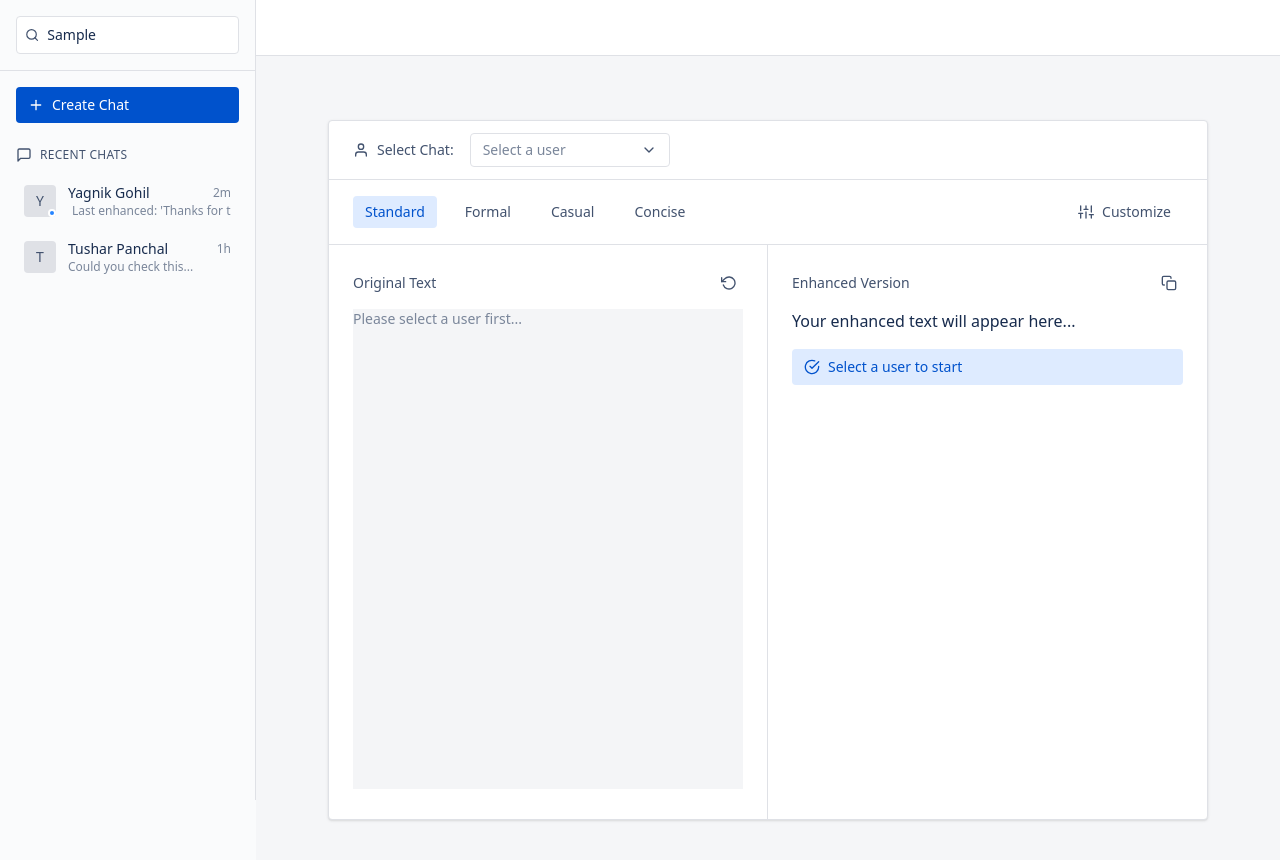
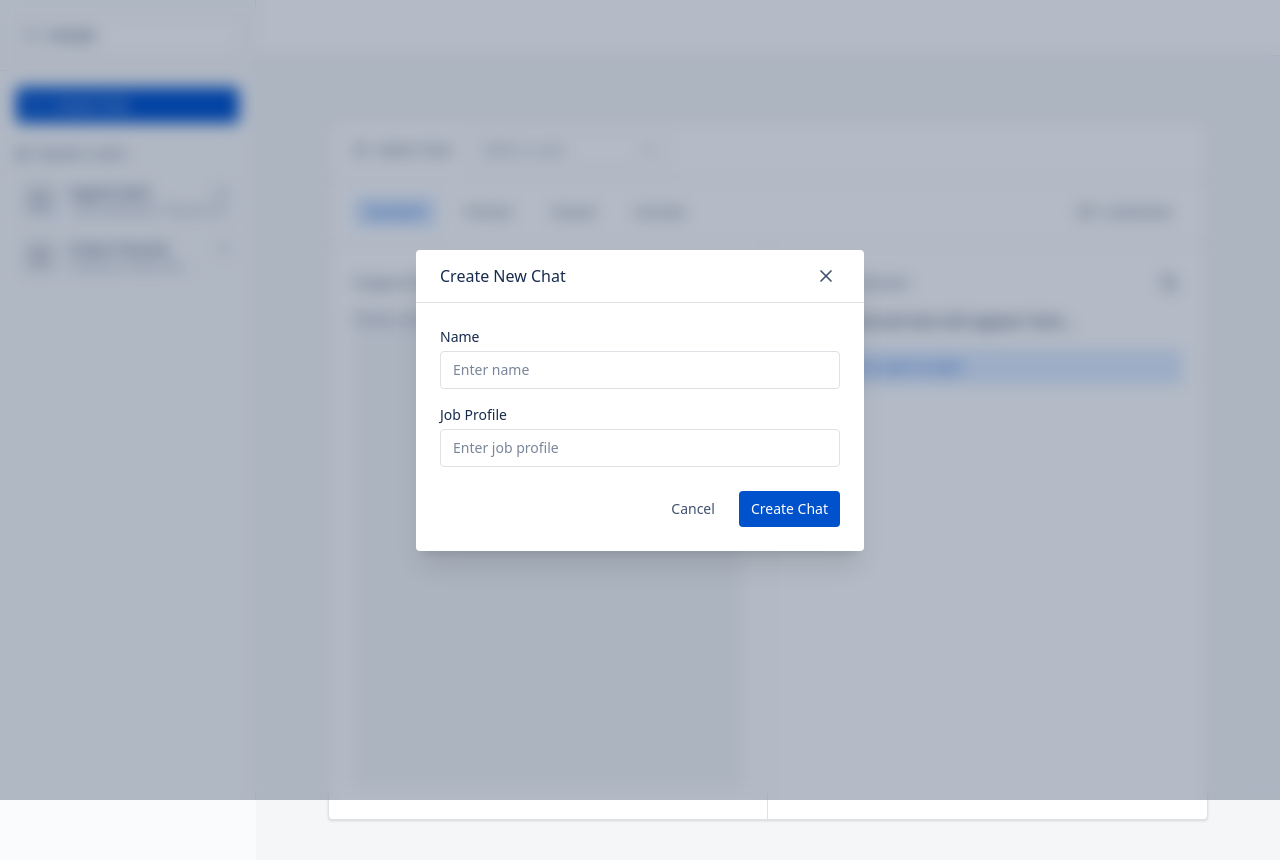
Before and after one commit to rathodrahool/CorrectEase, a React (Vite) app: page / in a window 1280 px wide. Both pictures are taken after typing "Sample" into the empty fields and a click on the button "Create Chat". Shown: the top 860 px of the page. Built offline with nearby package versions, Linux system fonts and the light colour scheme; the HTML template or start-up script is replaced by a standard one.

Commit message:
feat: new model for chat

```diff
--- a/src/components/editor/Editor.tsx
+++ b/src/components/editor/Editor.tsx
@@ -130,7 +130,7 @@
             {isDropdownOpen && (
               <div
                 className="absolute top-full left-0 mt-1 w-full bg-white border
-                border-[#DFE1E6] rounded-sm shadow-lg z-10 py-1"
+                border-[#DFE1E6] rounded-sm shadow-lg z-40 py-1"
               >
                 {mockUsers.map((user) => (
                   <button
--- a/src/components/layout/Layout.tsx
+++ b/src/components/layout/Layout.tsx
@@ -7,13 +7,13 @@
 
 const Layout: React.FC<LayoutProps> = ({ children }) => {
   return (
-    <div className="flex min-h-screen bg-[#FAFBFC]">
+    <div className="flex min-h-screen bg-[#FAFBFC] relative">
       <Navigation />
       <div className="flex-1 flex flex-col">
-        <header className="h-14 border-b border-[#DFE1E6] px-6 flex items-center bg-white sticky top-0 z-10">
+        <header className="h-14 border-b border-[#DFE1E6] px-6 flex items-center bg-white sticky top-0 z-20">
           {/* Header content */}
         </header>
-        <main className="flex-1 overflow-auto">{children}</main>
+        <main className="flex-1 overflow-auto relative z-10">{children}</main>
       </div>
     </div>
   );
--- /dev/null
+++ b/src/components/modals/CreateChatModal.tsx
@@ -0,0 +1,113 @@
+import React from "react";
+import { FiX } from "react-icons/fi";
+
+interface CreateChatModalProps {
+  isOpen: boolean;
+  onClose: () => void;
+  onSubmit: (data: { name: string; jobProfile: string }) => void;
+}
+
+const CreateChatModal: React.FC<CreateChatModalProps> = ({
+  isOpen,
+  onClose,
+  onSubmit,
+}) => {
+  const [name, setName] = React.useState("");
+  const [jobProfile, setJobProfile] = React.useState("");
+
+  if (!isOpen) return null;
+
+  const handleSubmit = (e: React.FormEvent) => {
+    e.preventDefault();
+    onSubmit({ name, jobProfile });
+    setName("");
+    setJobProfile("");
+    onClose();
+  };
+
+  return (
+    <div className="fixed inset-0 flex items-center justify-center z-50">
+      <div
+        className="fixed inset-0 backdrop-blur-sm bg-[#091E42]/30 transition-opacity"
+        onClick={onClose}
+      />
+      <div
+        className="bg-white rounded-sm shadow-xl w-full max-w-md relative z-50
+        transition-all transform scale-100 opacity-100"
+      >
+        <div className="flex items-center justify-between px-6 py-3 border-b border-[#DFE1E6]">
+          <h2 className="text-[#172B4D] font-medium">Create New Chat</h2>
+          <button
+            onClick={onClose}
+            className="text-[#42526E] hover:bg-[#F4F5F7] p-1 rounded-sm transition-colors"
+          >
+            <FiX className="w-5 h-5" />
+          </button>
+        </div>
+
+        <form onSubmit={handleSubmit} className="p-6">
+          <div className="space-y-4">
+            <div>
+              <label
+                htmlFor="name"
+                className="block text-sm font-medium text-[#172B4D] mb-1"
+              >
+                Name
+              </label>
+              <input
+                type="text"
+                id="name"
+                value={name}
+                onChange={(e) => setName(e.target.value)}
+                className="w-full px-3 py-2 border border-[#DFE1E6] rounded-sm text-sm
+                  text-[#172B4D] placeholder-[#7A869A] focus:outline-none
+                  focus:border-[#2684FF] focus:ring-2 focus:ring-[#2684FF] focus:ring-opacity-25"
+                placeholder="Enter name"
+                required
+              />
+            </div>
+            <div>
+              <label
+                htmlFor="jobProfile"
+                className="block text-sm font-medium text-[#172B4D] mb-1"
+              >
+                Job Profile
+              </label>
+              <input
+                type="text"
+                id="jobProfile"
+                value={jobProfile}
+                onChange={(e) => setJobProfile(e.target.value)}
+                className="w-full px-3 py-2 border border-[#DFE1E6] rounded-sm text-sm
+                  text-[#172B4D] placeholder-[#7A869A] focus:outline-none
+                  focus:border-[#2684FF] focus:ring-2 focus:ring-[#2684FF] focus:ring-opacity-25"
+                placeholder="Enter job profile"
+                required
+              />
+            </div>
+          </div>
+
+          <div className="flex justify-end gap-3 mt-6">
+            <button
+              type="button"
+              onClick={onClose}
+              className="px-3 py-2 text-sm font-medium text-[#42526E]
+                hover:bg-[#F4F5F7] rounded-sm transition-colors"
+            >
+              Cancel
+            </button>
+            <button
+              type="submit"
+              className="px-3 py-2 text-sm font-medium text-white bg-[#0052CC]
+                hover:bg-[#0065FF] rounded-sm transition-colors"
+            >
+              Create Chat
+            </button>
+          </div>
+        </form>
+      </div>
+    </div>
+  );
+};
+
+export default CreateChatModal;
--- a/src/components/navigation/Navigation.tsx
+++ b/src/components/navigation/Navigation.tsx
@@ -5,6 +5,7 @@
   FiMessageSquare,
   FiCheckCircle,
 } from "react-icons/fi";
+import CreateChatModal from "../modals/CreateChatModal";
 
 interface ChatUser {
   id: string;
@@ -14,6 +15,7 @@
   lastMessage?: string;
   timestamp?: string;
   savedTexts?: SavedText[];
+  jobProfile?: string;
 }
 
 interface SavedText {
@@ -53,9 +55,23 @@
 
 const Navigation: React.FC = () => {
   const [activeChat, setActiveChat] = React.useState<string>("");
+  const [isModalOpen, setIsModalOpen] = React.useState(false);
+  const [chats, setChats] = React.useState<ChatUser[]>(mockChats);
+
+  const handleCreateChat = (data: { name: string; jobProfile: string }) => {
+    const newChat: ChatUser = {
+      id: Date.now().toString(),
+      name: data.name,
+      jobProfile: data.jobProfile,
+      online: true,
+      timestamp: "now",
+    };
+
+    setChats((prev) => [newChat, ...prev]);
+  };
 
   return (
-    <nav className="w-64 h-screen bg-[#FAFBFC] border-r border-[#DFE1E6] flex flex-col sticky top-0">
+    <nav className="w-64 h-screen bg-[#FAFBFC] border-r border-[#DFE1E6] flex flex-col sticky top-0 z-30">
       <div className="p-4 border-b border-[#DFE1E6]">
         <div className="flex items-center bg-white rounded-sm border border-[#DFE1E6] hover:border-[#2684FF] focus-within:border-[#2684FF] focus-within:shadow-[0_0_0_2px_rgba(38,132,255,0.2)]">
           <FiSearch className="text-[#42526E] w-4 h-4 ml-2" />
@@ -68,7 +84,11 @@
       </div>
 
       <div className="p-4">
-        <button className="w-full py-2 px-3 bg-[#0052CC] text-white rounded-sm text-sm font-medium flex items-center gap-2 hover:bg-[#0065FF] transition-colors">
+        <button
+          onClick={() => setIsModalOpen(true)}
+          className="w-full py-2 px-3 bg-[#0052CC] text-white rounded-sm text-sm
+            font-medium flex items-center gap-2 hover:bg-[#0065FF] transition-colors"
+        >
           <FiPlus className="w-4 h-4" />
           <span>Create Chat</span>
         </button>
@@ -81,7 +101,7 @@
             <span>Recent Chats</span>
           </h3>
           <ul className="space-y-1">
-            {mockChats.map((chat) => (
+            {chats.map((chat) => (
               <li
                 key={chat.id}
                 onClick={() => setActiveChat(chat.id)}
@@ -111,6 +131,9 @@
                       </span>
                     )}
                   </div>
+                  <p className="text-xs text-[#7A869A] truncate">
+                    {chat.jobProfile}
+                  </p>
                   {chat.lastMessage && (
                     <p className="text-xs text-[#7A869A] truncate flex items-center gap-1">
                       {chat.savedTexts && chat.savedTexts.length > 0 && (
@@ -125,6 +148,12 @@
           </ul>
         </div>
       </div>
+
+      <CreateChatModal
+        isOpen={isModalOpen}
+        onClose={() => setIsModalOpen(false)}
+        onSubmit={handleCreateChat}
+      />
     </nav>
   );
 };
```
